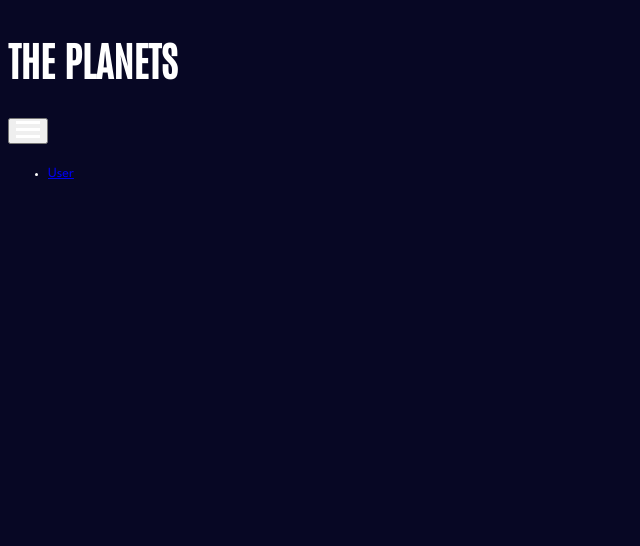
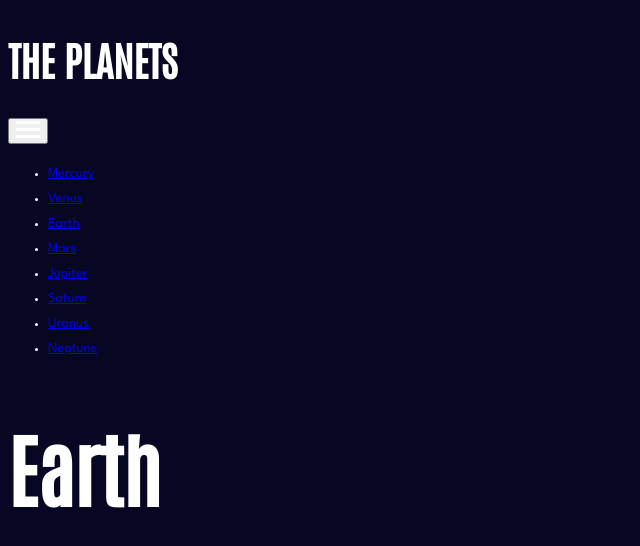
Before and after one commit to Li-Shang-tw/planets-fact-site, a Vue app: page /Earth in a window 1280 px wide. Before the commit this address had no page. Shown: the top 546 px of the page, without its empty margins (0-640 px from the left). Built offline with nearby package versions, Linux system fonts and the light colour scheme; the HTML template or start-up script is replaced by a standard one.

Commit message:
set route and MainView

```diff
--- a/src/App.vue
+++ b/src/App.vue
@@ -8,7 +8,7 @@ export default{
 
 <template>
    <TheNavigator/>
- <RouterView />
+ <RouterView  />
 
 
 </template>
--- a/src/components/TheNavigator.vue
+++ b/src/components/TheNavigator.vue
@@ -1,5 +1,12 @@
 <script>
-
+import sourceData from "../data.json"
+export default{
+    data(){
+      return {
+        planets:sourceData
+      }
+    }
+}
 </script>
 
 <template>
@@ -10,8 +17,8 @@
             <img src="../assets/images/icon-hamburger.svg" alt="icon-hamburger">
         </button>
         <ul class="nav_list">
-            <li class="nav_item">
-                <router-link to="/">User</router-link>
+            <li class="nav_item" v-for="planet in planets" :Key="planet.name">
+                <router-link :to="{ name: 'MainView', params: { planetName:planet.name  }}">{{ planet.name }}</router-link>
             </li>
         </ul>
     </nav>
--- a/src/router/index.js
+++ b/src/router/index.js
@@ -3,9 +3,10 @@ import MainView from '../views/MainView.vue'
 
 const routes =[
   {
-    path: '/',
+    path: '/:planetName',
     name: 'MainView',
-    component: MainView
+    component: MainView,
+    props:true
   }
 ]
 
--- a/src/views/MainView.vue
+++ b/src/views/MainView.vue
@@ -1,7 +1,33 @@
 <script >
+import sourceData from "../data.json"
+export default{
+  data(){
+    return{
+
+      planet:{}
+    }
+  },
+  props:['planetName'],
+  mounted(){
+
+  },watch:{
+    planetName(){
+      this.updatePlanet();
+    }
+  },
+  mounted(){
+    this.updatePlanet();
+  },
+  methods:{
+    updatePlanet(){
+      this.planet = sourceData.find((item)=>item.name===this.planetName)  ;
+
+    }
+  }
+}
 
 </script>
 
 <template>
-  <h1>main</h1>
+  <h1>{{planet.name  }}</h1>
 </template>
```
